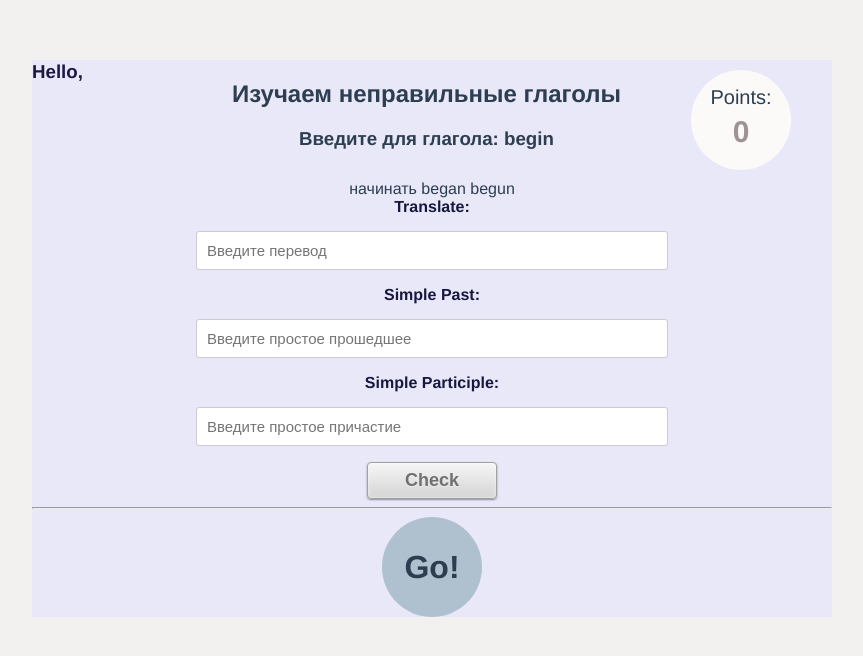
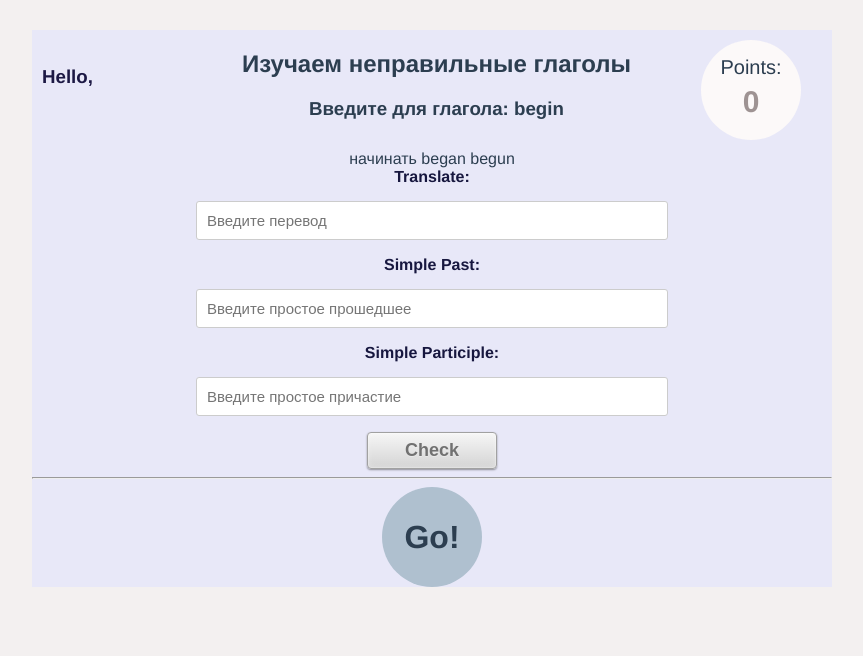
Before and after one commit to AlexMurrr/irregularVerbsCompositionAPI, a Vue app in the folder frontend/: page / in a window 1280 px wide. Shown: the top 656 px of the page, without its empty margins (208-1071 px from the left). Built offline with nearby package versions, Linux system fonts and the light colour scheme; no server answers.

Commit message:
style: correct style header.vue and App.vue

```diff
--- a/frontend/src/App.vue
+++ b/frontend/src/App.vue
@@ -15,7 +15,7 @@ import verbRendom from "./components/verbRendom.vue";
   -moz-osx-font-smoothing: grayscale;
   text-align: center;
   color: #2c3e50;
-  margin: 60px auto;
+  margin: 30px auto;
   width: 800px;
   background-color: rgb(232, 232, 248);
 }
--- a/frontend/src/components/header.vue
+++ b/frontend/src/components/header.vue
@@ -15,8 +15,8 @@ const props = defineProps({ verb: String });
       <h3>Введите для глагола: {{ props.verb }}</h3>
     </div>
 
-    <div>
-      <number-points class="point" />
+    <div class="point" >
+      <number-points/>
     </div>
   </div>
 </template>
@@ -26,6 +26,8 @@ const props = defineProps({ verb: String });
   display: flex;
 }
 .hi {
+  margin-top: 35px;
+  margin-left: 10px;
   width: 200px;
 }
 .hader {
```
